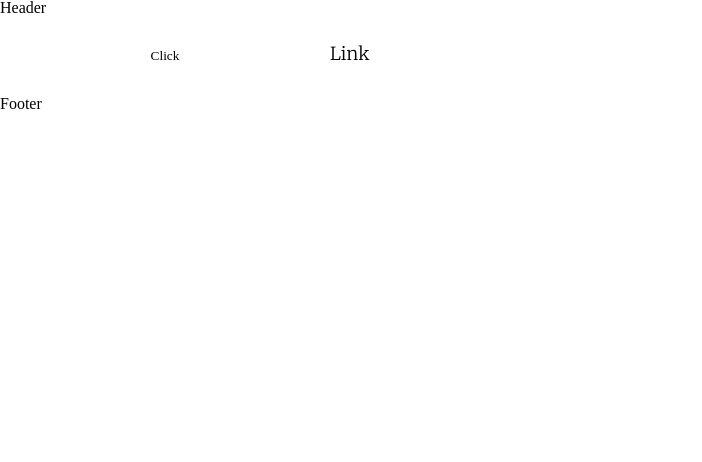
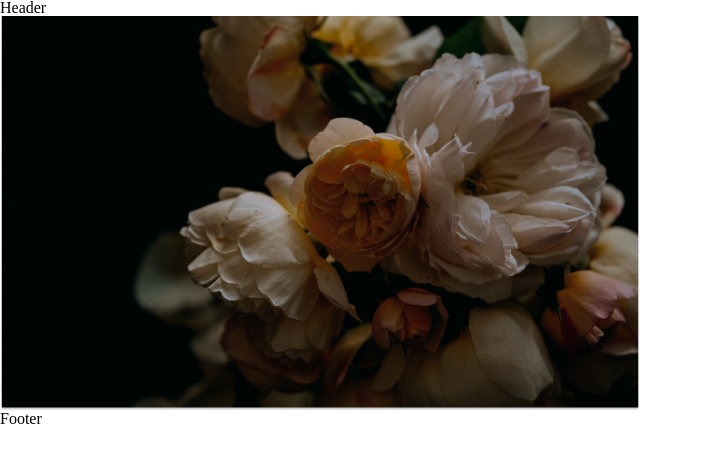
Before and after one commit to MaksimKarpuk/Flowers, a Nuxt app in the folder Flowers/: page / in a window 1280 px wide. Shown: the top 462 px of the page, without its empty margins (0-702 px from the left). Built offline with nearby package versions, Linux system fonts and the light colour scheme.

Commit message:
flowers/FT-1

```diff
--- a/Flowers/components/organisms/Header.vue
+++ b/Flowers/components/organisms/Header.vue
@@ -1,5 +1,3 @@
 <template>
- <header>
-     Header
- </header>
+  <header>Header</header>
 </template>
--- a/Flowers/layouts/default.vue
+++ b/Flowers/layouts/default.vue
@@ -1,18 +1,30 @@
 <template>
-  <div>
-    <Header/>
-    <Nuxt/>
-    <Footer/>
+  <div :class="$style.main">
+    <div :class="$style.content">
+      <Header />
+      <Nuxt />
+      <Footer />
+    </div>
   </div>
 </template>
 
 <script>
-import Header from "~/components/organisms/Header"
-import Footer from "~/components/organisms/Footer"
+import Header from '~/components/organisms/Header'
+import Footer from '~/components/organisms/Footer'
 export default {
   components: {
-      Header,
-      Footer
+    Header,
+    Footer,
+  },
+}
+</script>
+
+<style lang="scss" module>
+.main {
+  max-width: 90rem;
+  margin: 0 auto;
+  .content {
+    max-width: 75rem;
   }
 }
-</script>
+</style>
--- a/Flowers/package.json
+++ b/Flowers/package.json
@@ -19,6 +19,7 @@
     "@nuxtjs/svg": "^0.4.0",
     "core-js": "^3.19.3",
     "nuxt": "^2.15.8",
+    "v-lazy-image": "^2.1.1",
     "vue": "^2.6.14",
     "vue-lazyload": "^1.3.3",
     "vue-server-renderer": "^2.6.14",
--- a/Flowers/pages/index.vue
+++ b/Flowers/pages/index.vue
@@ -1,18 +1,20 @@
 <template>
-  <div>
-    <Button/>
-    <Link/>
-  </div>
+  <img :class="$style.image" v-lazy="'/img/header.png'" alt="" />
 </template>
 
 <script>
-import Button from "~/components/atoms/Button"
-import Link from "~/components/atoms/Link"
+// import Button from '~/components/atoms/Button'
+// import Link from '~/components/atoms/Link'
 export default {
-  components: {
-    Button,
-    Link,
-  }
-
+  // components: {
+  //   Button,
+  //   Link,
+  // },
 }
 </script>
+
+<style lang="scss" module>
+.image {
+  width: 40rem;
+}
+</style>
```
Also changed, not shown: Flowers/static/img/header.png (added), 1 other file (tests, documents, lock files or other folders).
